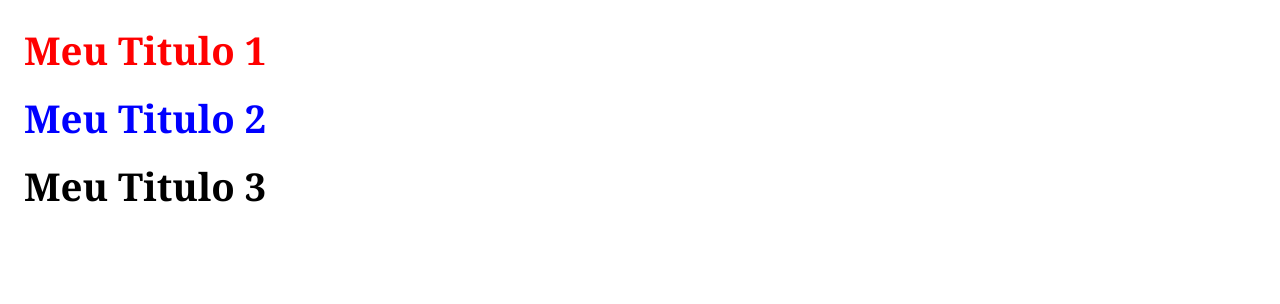
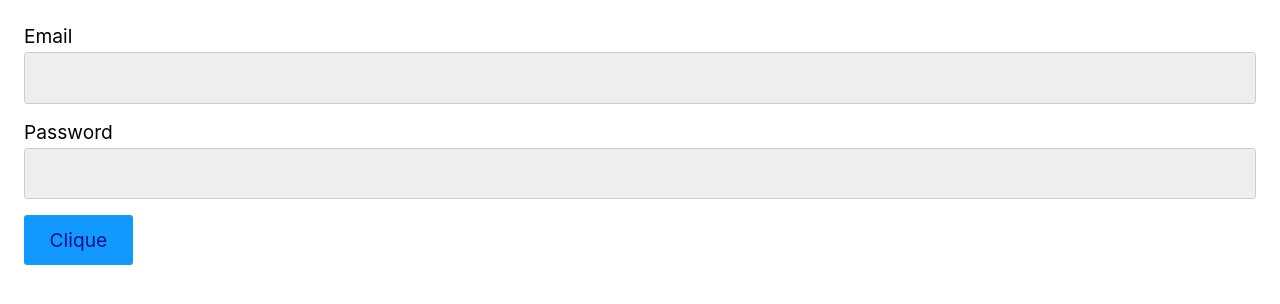
Before and after one commit to Luchtml/react-inicio, a React (Create React App) app in the folder ambiente-curso/appreact/: page / in a window 1280 px wide. Shown: the top 304 px of the page. Built offline with nearby package versions, Linux system fonts and the light colour scheme.

Commit message:
props com rest e spread, e tipos de dados para props

```diff
--- a/ambiente-curso/appreact/src/App.js
+++ b/ambiente-curso/appreact/src/App.js
@@ -1,15 +1,10 @@
 import React from 'react';
-
-const Titulo = (props) => {
-  return <h1 style={{color: props.cor}}>{props.texto}</h1>
-}
+import Form from './Form/Form';
 
 const App = () => {
 
   return <div>
-    <Titulo cor="red" texto="Meu Titulo 1"/>
-    <Titulo cor="blue" texto="Meu Titulo 2"/>
-    <Titulo texto="Meu Titulo 3"/>
+    <Form/>
   </div>
 };
 
--- /dev/null
+++ b/ambiente-curso/appreact/src/Form/Button.js
@@ -0,0 +1,10 @@
+import React from 'react'
+
+const Button = (props) => {
+  console.log(props)
+  return (
+    <button>Clique</button>
+  )
+}
+
+export default Button
--- /dev/null
+++ b/ambiente-curso/appreact/src/Form/Form.js
@@ -0,0 +1,16 @@
+import React from 'react';
+import Button from './Button';
+import Input from './Input';
+
+const Form = () => {
+  const arr = ["Item 1 ", "Item 2"]
+  return (
+    <div>
+      <Input id="email" label="Email" required />
+      <Input id="password" type="password" label="Password" />
+      <Button items={arr} />
+    </div>
+  );
+};
+
+export default Form;
--- /dev/null
+++ b/ambiente-curso/appreact/src/Form/Input.js
@@ -0,0 +1,12 @@
+import React from 'react'
+
+const Input = ({label, id, ...props}) => {
+  return (
+    <div style={{margin: "1rem 0"}}>
+    <label htmlFor={id}>{label}</label>
+    <input type="text" id={id} {...props}/>
+    </div>
+  )
+}
+
+export default Input
```
